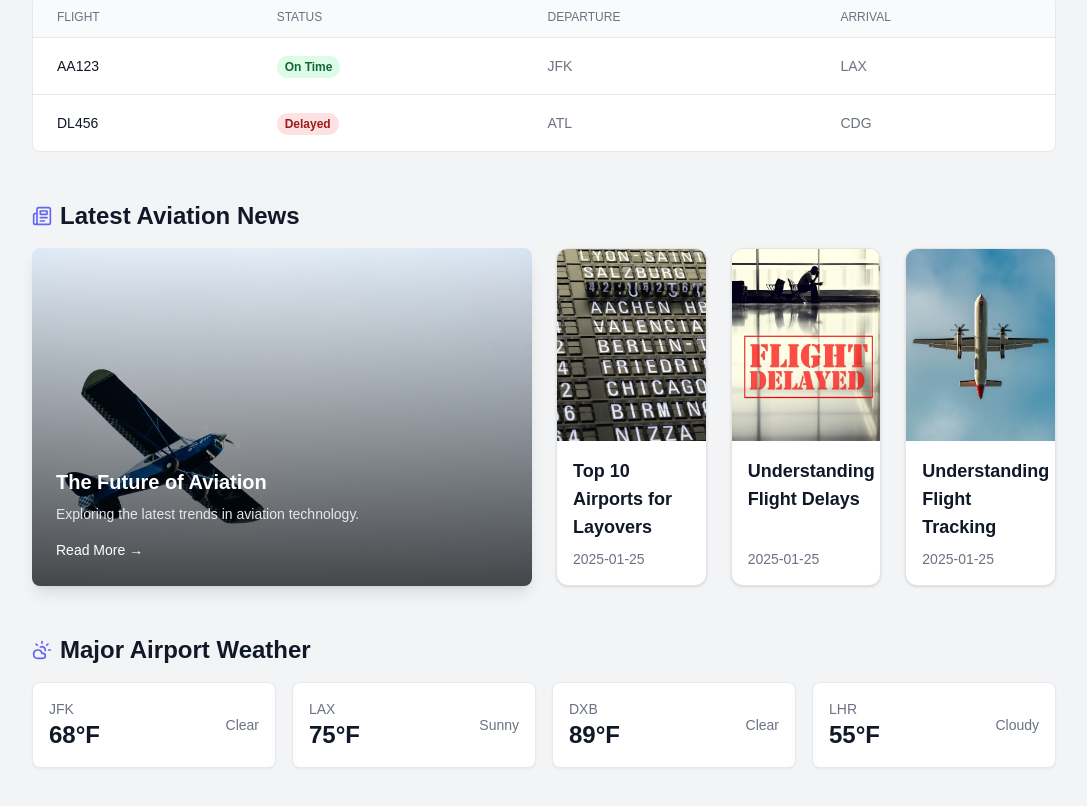
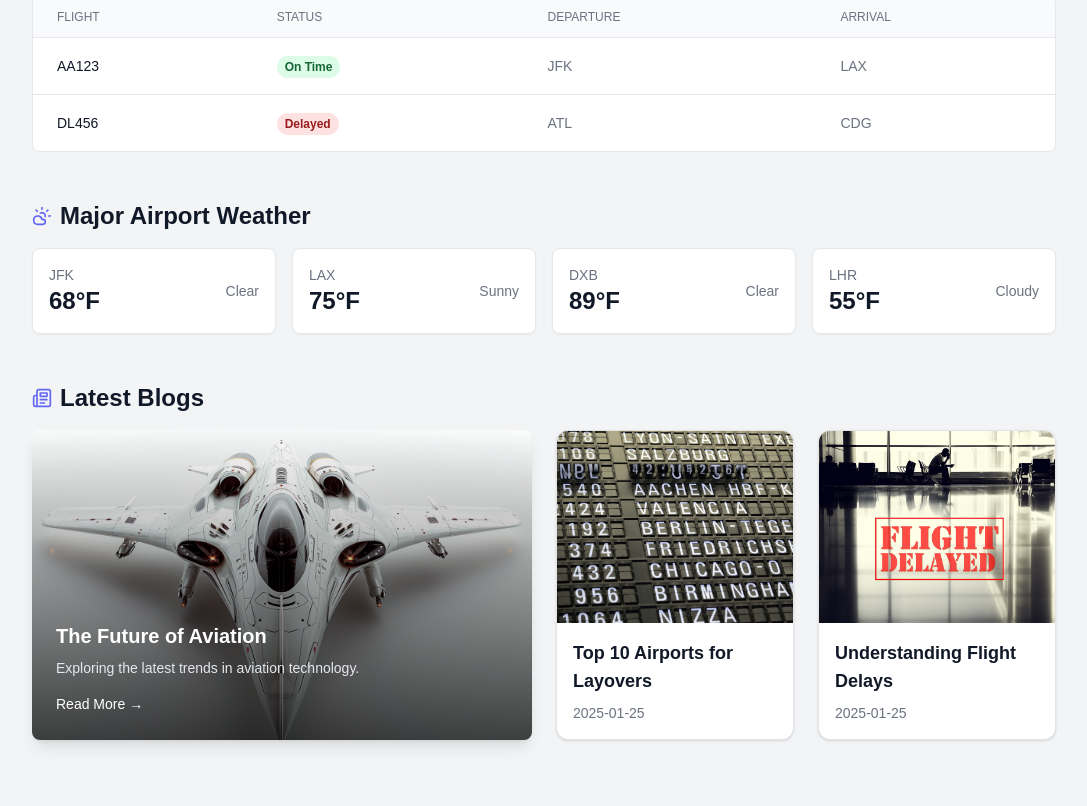
Before and after one commit to AdriaGS/aviation-point, a Next.js app: page / in a window 1280 px wide. Shown: the part 1127-1933 px from the top of the page, without its empty margins (96-1183 px from the left). Built offline with nearby package versions, Linux system fonts and the light colour scheme.

Commit message:
Make posts be the last thing in the Home page
 - Add missing post "The future of aviation" and
   make sure that the feature post does not appear
   twice

```diff
--- a/src/app/page.tsx
+++ b/src/app/page.tsx
@@ -97,23 +97,6 @@ export default function Home() {
             />
           </section>
 
-          {/* Blog & News Section */}
-          <section className='mb-12'>
-            <SectionHeader
-              title='Latest Aviation News'
-              icon={<NewspaperIcon className='h-5 w-5' />}
-            />
-            <div className='grid grid-cols-1 md:grid-cols-2 gap-6'>
-              <FeaturedArticle
-                title='The Future of Aviation'
-                description='Exploring the latest trends in aviation technology.'
-                image='/blog-images/placeholder.jpg'
-                link='/blog/future-of-aviation'
-              />
-              <BlogPosts />
-            </div>
-          </section>
-
           {/* Weather Widget */}
           <section className='mb-12'>
             <SectionHeader
@@ -127,6 +110,23 @@ export default function Home() {
               <WeatherCard airport='LHR' temp={55} condition='Cloudy' />
             </div>
           </section>
+
+          {/* Blog & News Section */}
+          <section className='mb-12'>
+            <SectionHeader
+              title='Latest Blogs'
+              icon={<NewspaperIcon className='h-5 w-5' />}
+            />
+            <div className='grid grid-cols-1 md:grid-cols-2 gap-6'>
+              <FeaturedArticle
+                title='The Future of Aviation'
+                description='Exploring the latest trends in aviation technology.'
+                image='/blog-images/the-future-of-aviation/cover.png'
+                link='/blog/the-future-of-aviation'
+              />
+              <BlogPosts featuredArticle='the-future-of-aviation' />
+            </div>
+          </section>
         </div>
       </div>
     </div>
--- a/src/components/BlogPosts.tsx
+++ b/src/components/BlogPosts.tsx
@@ -4,12 +4,12 @@ import { Card, CardContent } from '@/components/ui/card'
 import { getAllPosts } from '@/lib/getPosts';
 import { BlogPost } from '@/types/blogPost';
 
-export default function BlogPosts() {
+export default function BlogPosts({ featuredArticle }: { featuredArticle: string }) {
   const blogPosts: BlogPost[] = getAllPosts();
 
   return (
-    <div className='grid grid-cols-1 sm:grid-cols-2 lg:grid-cols-3 gap-6'>
-      {blogPosts.map((post) => (
+    <div className='grid grid-cols-1 sm:grid-cols-2 lg:grid-cols-2 gap-6'>
+      {blogPosts.filter((post) => post.slug !== featuredArticle).slice(0, 2).map((post) => (
         <Link key={post.slug} href={`/blog/${post.slug}`}>
           <Card className='overflow-hidden transition-shadow duration-300 hover:shadow-lg h-full flex flex-col'>
             <CardContent className='p-0 h-full flex flex-col'>
--- /dev/null
+++ b/src/content/posts/the-future-of-aviation.md
@@ -0,0 +1,91 @@
+---
+title: "The Future of Aviation"
+date: "2025-01-28"
+imagePath: "/blog-images/the-future-of-aviation/cover.png"
+excerpt: "A deep dive into the evolving world of aviation, exploring the latest trends, technological advancements, and what the future holds for air travel."
+---
+
+## The Future of Aviation: A Sky Without Limits
+
+Aviation is on the brink of a transformation unlike anything seen before. With cutting-edge technological advancements, sustainable innovations, and the demand for more efficient air travel, the aviation industry is gearing up for a future that is safer, faster, and greener.
+
+In this article, we explore **the key trends shaping the future of aviation**, including autonomous aircraft, sustainable aviation fuels, hypersonic travel, and AI-driven air traffic control.
+
+---
+
+## 1. The Rise of Autonomous Aircraft
+
+One of the most groundbreaking developments in aviation is the push toward **autonomous flight technology**. While autopilot systems have been standard for decades, the next step involves **fully autonomous aircraft** capable of flying without human pilots.
+
+### ✈️ Key Developments
+- **AI-Powered Co-Pilots** – Systems like Honeywell’s AI-first co-pilot assist pilots in complex decision-making.
+- **Single-Pilot Commercial Flights** – Airlines are exploring reduced cockpit crews, with AI assisting a single pilot instead of two.
+- **Unmanned Cargo Planes** – Companies like Xwing and Reliable Robotics are testing remotely operated cargo planes, reducing operational costs.
+
+💡 *Will the skies be full of pilotless planes? While full autonomy for passenger planes is still years away, expect cargo and regional flights to lead the way by 2035.*
+
+---
+
+## 2. Sustainable Aviation: The Green Revolution
+
+Aviation contributes about **2-3% of global CO₂ emissions**, pushing the industry to find sustainable solutions.
+
+### 🌍 Eco-Friendly Innovations
+- **Sustainable Aviation Fuel (SAF)** – Biofuels derived from algae, waste oils, and synthetic processes could reduce emissions by up to **80%**.
+- **Electric and Hybrid Planes** – Companies like **Eviation** and **Rolls-Royce** are developing electric aircraft for short-haul routes.
+- **Hydrogen-Powered Aircraft** – Airbus plans to launch a zero-emission hydrogen aircraft by **2035**.
+
+🔋 *Will jet fuel become obsolete? Probably not soon, but by 2050, expect most short-haul and regional flights to be powered by electricity or hydrogen.*
+
+---
+
+## 3. Hypersonic Travel: The Return of Supersonic Flight
+
+The dream of **flying from New York to London in under two hours** is becoming a reality again.
+
+### 🚀 New Players in Supersonic & Hypersonic Flight
+- **Boom Supersonic’s Overture** – A Mach 1.7 commercial jet aimed at bringing back faster-than-sound travel.
+- **NASA’s X-59 Quiet Supersonic Aircraft** – Reducing the sonic boom to allow supersonic flights over land.
+- **Hypersonic Passenger Planes** – Companies like Hermeus are developing Mach 5+ aircraft that could cut long-haul flights by 75%.
+
+💭 *By 2040, will we travel across continents in a few hours? If supersonic jets overcome noise and fuel concerns, the answer is yes.*
+
+---
+
+## 4. AI-Powered Air Traffic Management
+
+With the growing number of flights, traditional **air traffic control (ATC)** will struggle to manage the congestion. AI-powered systems could revolutionize how aircraft are guided.
+
+### 🧠 AI in Action
+- **Automated Air Traffic Control** – AI systems predict and prevent mid-air collisions.
+- **Dynamic Air Routing** – Smart algorithms optimize flight paths in real-time to reduce delays and fuel usage.
+- **Voice Recognition for ATC** – AI interprets and responds to pilot communications, reducing human error.
+
+📡 *By 2030, we could see AI handling **50% of all air traffic control operations** with minimal human intervention.*
+
+---
+
+## 5. Urban Air Mobility: The Era of Flying Taxis
+
+Flying taxis are no longer science fiction. Companies like **Joby Aviation, Archer, and Lilium** are racing to develop **electric vertical takeoff and landing (eVTOL)** aircraft to revolutionize urban transportation.
+
+### 🚁 What’s Coming?
+- **eVTOL Air Taxis** – Short-range flights within cities to ease traffic congestion.
+- **Autonomous Passenger Drones** – Self-flying vehicles for personal transport.
+- **On-Demand Aerial Rides** – Uber Air and other platforms may launch in major cities by 2035.
+
+🏙️ *By 2040, flying taxis could be a normal part of urban transport, especially in congested megacities like New York, Tokyo, and Dubai.*
+
+---
+
+## The Future of Aviation: A New Era Begins
+
+The aviation industry is evolving at an unprecedented pace. From **autonomous planes** to **hypersonic jets**, from **hydrogen fuels** to **flying taxis**, the next few decades will transform how we fly.
+
+🚀 **Key Takeaways:**
+✅ Sustainable aviation will reduce carbon footprints.
+✅ AI and automation will streamline flight operations.
+✅ Hypersonic jets could make long-haul flights obsolete.
+✅ eVTOLs will redefine city transportation.
+
+The sky is not the limit—it’s just the beginning.
```
Also changed, not shown: public/blog-images/the-future-of-aviation/cover.png (added).
